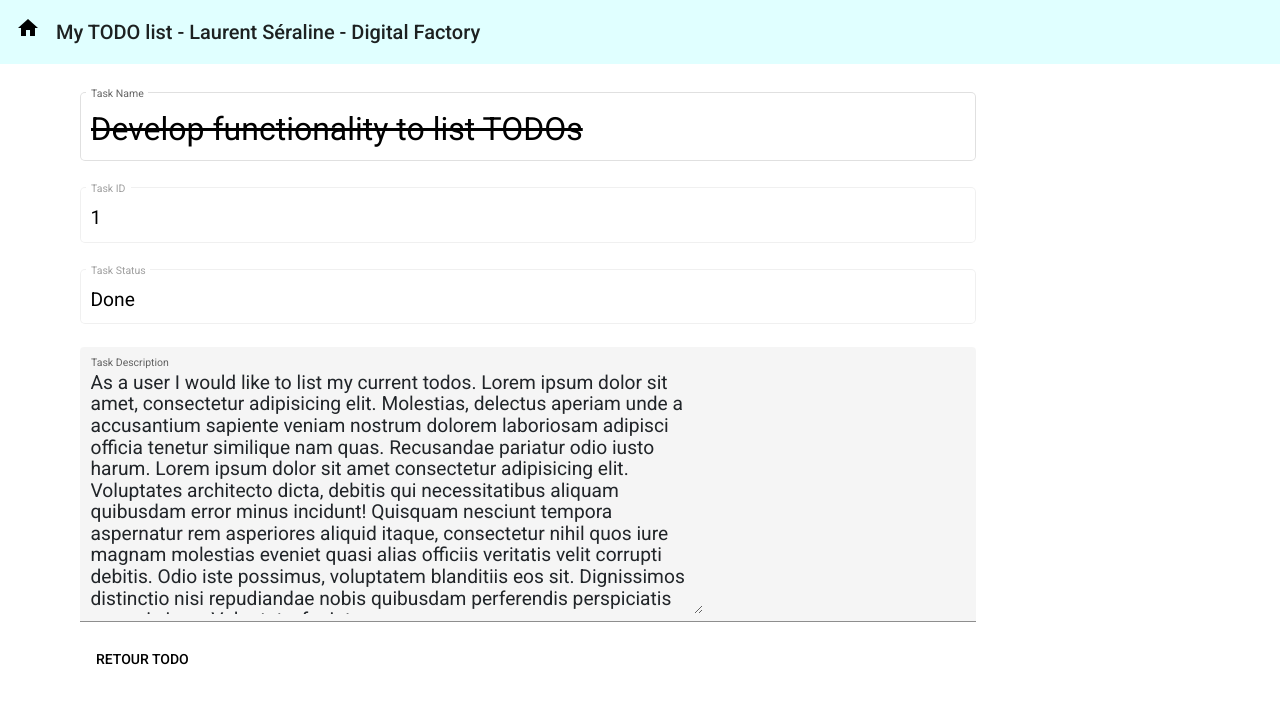
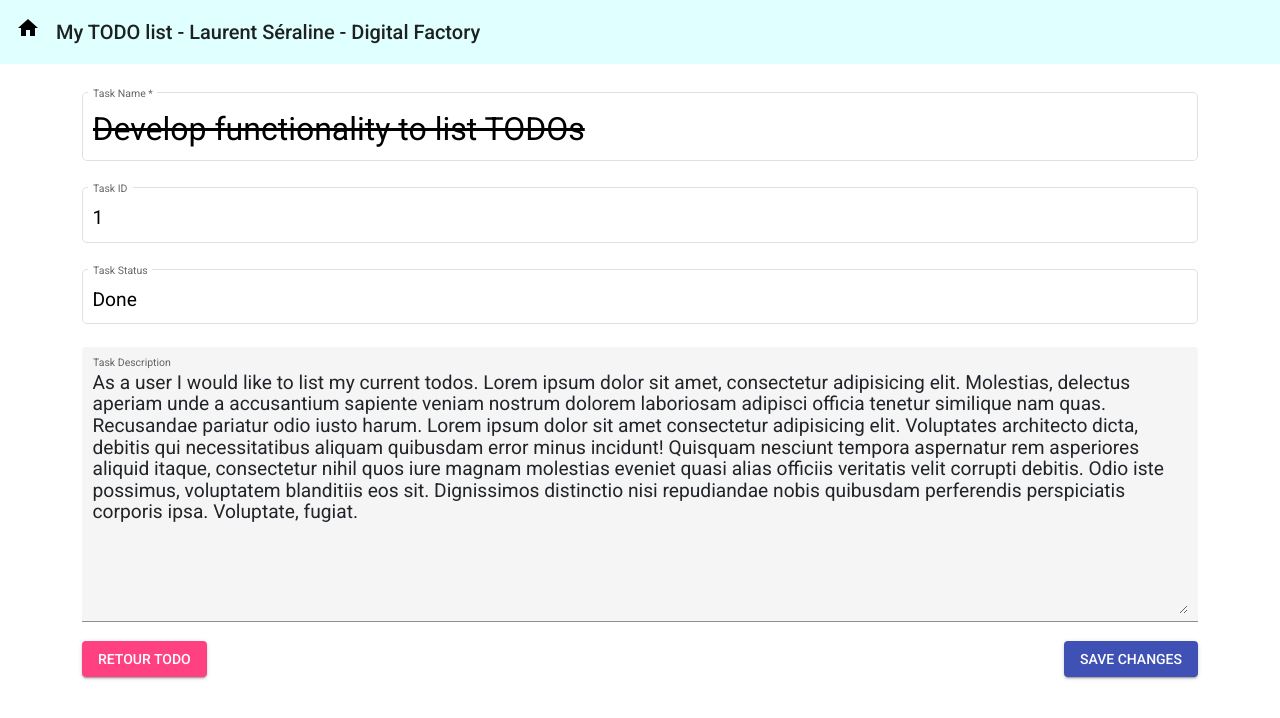
Before and after one commit to Laurent-srln/digital-factory-todo-list, an Angular app: page /tasks/1 in a window 1280 px wide. Shown: the top 718 px of the page. Built offline with nearby package versions, Linux system fonts and the light colour scheme.

Commit message:
edit task functionality

```diff
--- a/src/app/task-detail/task-detail.component.css
+++ b/src/app/task-detail/task-detail.component.css
@@ -1,7 +1,7 @@
 
 .full-width {
-  width: 70%;
-  margin-left: 10vh;
+  width: 100%;
+
 }
 
 form {
@@ -9,14 +9,13 @@ form {
 }
 
 textarea {
-  width: 70%;
+
   height: 30vh;
   font-size: 1.2rem;
 }
 
 .name {
   font-size: 2rem;
-  width: 70%;
   color: black;
 }
 
@@ -35,6 +34,10 @@ textarea {
 }
 
 a {
-  margin-left: 10vh;
   color: black;
 }
+
+.button-container {
+  display: flex;
+  justify-content: space-between;
+}
--- a/src/app/task-detail/task-detail.component.html
+++ b/src/app/task-detail/task-detail.component.html
@@ -1,21 +1,25 @@
 
-<form >
+<div class="container">
+  <form (ngSubmit)="editTask();" [formGroup]="todoForm">
     <mat-form-field class="full-width" appearance="outline">
       <mat-label>Task Name</mat-label>
-    <input class="name" [ngClass]="{'done-task': task?.status}"  matInput [value]="task?.title">
+      <input formControlName="taskname" class="name" [ngClass]="{'done-task': task?.status}"  matInput >
     </mat-form-field>
     <mat-form-field class="full-width" appearance="outline">
       <mat-label>Task ID</mat-label>
-    <input class="id" disabled  matInput [value]="task?.id">
+      <input formControlName="taskid" class="id"  matInput >
     </mat-form-field>
     <mat-form-field class="full-width" appearance="outline">
       <mat-label>Task Status</mat-label>
-    <input class="status" disabled  matInput [value]="task?.status? 'Done' : 'To do'">
+      <input formControlName="taskstatus" class="status"   matInput >
     </mat-form-field>
     <mat-form-field class="full-width " appearance="fill">
       <mat-label>Task Description</mat-label>
-    <textarea   class="large-heigth" matInput [value]="task?.description"></textarea>
+      <textarea  formControlName="taskdescription" class="large-heigth" matInput></textarea>
     </mat-form-field>
+    <div class="button-container">
+      <a href="" [routerLink]="['/']"><button mat-raised-button color="accent">RETOUR TODO</button></a>
+      <button type="submit" mat-raised-button [disabled]="todoForm.invalid" color="primary">SAVE CHANGES</button>
+    </div>
   </form>
-
-<a href="" [routerLink]="['/']"><button mat-button>RETOUR TODO</button></a>
+</div>
--- a/src/app/task-detail/task-detail.component.ts
+++ b/src/app/task-detail/task-detail.component.ts
@@ -1,7 +1,8 @@
-import { Component, OnInit } from '@angular/core';
+import { Component, EventEmitter, OnInit, Output } from '@angular/core';
 import { TasksService } from '../tasks.service';
 import { Itask } from '../models/task';
 import { ActivatedRoute } from '@angular/router';
+import { FormBuilder, FormControl, FormGroup, Validators } from '@angular/forms';
 
 @Component({
   selector: 'app-task-detail',
@@ -13,12 +14,45 @@ export class TaskDetailComponent implements OnInit {
   task! : Itask;
   id: number;
 
-  constructor(private tasksService: TasksService, private route: ActivatedRoute) {
+  todoForm : FormGroup<{
+    taskname: FormControl<string | null>;
+    taskdescription: FormControl<string | null>;
+    taskid: FormControl<string | null>;
+    taskstatus: FormControl<string | null>;
+  }>;
+
+  constructor(private fb : FormBuilder, private tasksService: TasksService, private route: ActivatedRoute) {
     this.id = Number(this.route.snapshot.paramMap.get('taskId'));
+    this.todoForm = this.fb.group({
+      taskname: this.fb.control('', [Validators.required]),
+      taskdescription: this.fb.control(''),
+      taskid: this.fb.control(''),
+      taskstatus: this.fb.control('')
+    })
    }
+
+
+  editTask = () => {
+
+    let newTask: Itask = {
+      id: this.task.id,
+      title: this.todoForm.value.taskname!,
+      description: this.todoForm.value.taskdescription!,
+      status: this.task.status
+    };
+
+    this.tasksService.editTask(newTask);
+  }
 
   ngOnInit(): void {
     this.task = this.tasksService.getTaskById(this.id);
+    this.todoForm = this.fb.group({
+      taskname: this.fb.control(this.task.title, [Validators.required]),
+      taskdescription: this.fb.control(this.task.description),
+      taskid: this.fb.control(this.task.id.toString()),
+      taskstatus: this.fb.control(this.task.status ? "Done" : "To do")
+    })
+
   }
 
 }
--- a/src/app/task/task.component.css
+++ b/src/app/task/task.component.css
@@ -6,3 +6,8 @@
 .done-task {
   text-decoration: line-through;
 }
+
+.action-container {
+  display: flex;
+  justify-content: space-between;
+}
--- a/src/app/task/task.component.html
+++ b/src/app/task/task.component.html
@@ -3,8 +3,8 @@
     <mat-card-title [ngClass]="{'done-task': task?.status}">{{ task?.title}}</mat-card-title>
     <mat-card-subtitle>Task id : {{task?.id}} - {{ task?.status ? "Done" : "To do" }}</mat-card-subtitle>
   </mat-card-title-group>
-  <mat-card-actions >
-    <mat-checkbox class="example-margin" [checked]="task?.status" (change)="changeTaskStatus()">{{ task?.status ? "": "I'm done with"}} </mat-checkbox>
-    <a href="" [routerLink]="['/tasks', task?.id]"><button mat-button>DETAILS</button></a>
+  <mat-card-actions class="action-container">
+    <mat-checkbox class="example-margin" [checked]="task?.status" (change)="changeTaskStatus()">{{ task?.status ? "": "I'm done with it"}} </mat-checkbox>
+    <a href="" [routerLink]="['/tasks', task?.id]"><button mat-raised-button color="primary">DETAILS</button></a>
   </mat-card-actions>
 </mat-card>
--- a/src/app/tasks.service.ts
+++ b/src/app/tasks.service.ts
@@ -31,4 +31,11 @@ export class TasksService {
       tasks.unshift(tasks.splice(index,1)[0]);
     }
     }
+
+    editTask = (task: Itask) => {
+      let index = tasks.map(e => e.id).indexOf(task.id);
+      tasks.splice(index,1);
+      tasks.splice(index,0, task);
+      }
+
 }
```
Also changed, not shown: 3 other files (tests, documents, lock files or other folders). Lines whose indentation alone changed are shown as unchanged.
